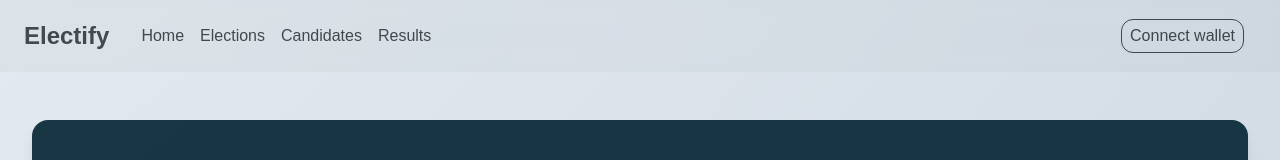
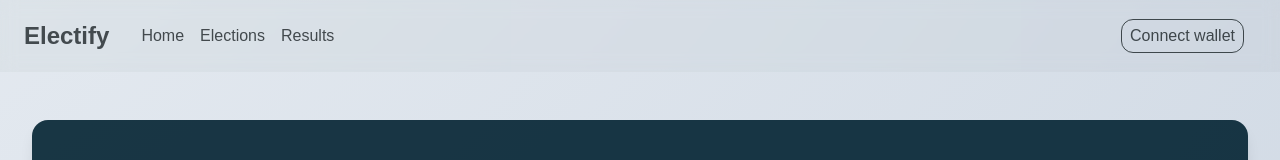
Before and after one commit to iiiulia12/ElectifyUI, a Next.js app: page / in a window 1280 px wide. Shown: the top 160 px of the page. Built offline with nearby package versions, Linux system fonts and the light colour scheme.

Commit message:
fix: remove unused page

```diff
--- a/src/components/header/index.jsx
+++ b/src/components/header/index.jsx
@@ -15,9 +15,6 @@ export const Header = () => (
         <Link href={'/elections'} className={'hover:text-deep-ocean transition-colors'}>
           Elections
         </Link>
-        <Link href={'/candidates'} className={'hover:text-deep-ocean transition-colors'}>
-          Candidates
-        </Link>
         <Link href={'/results'} className={'hover:text-deep-ocean transition-colors'}>
           Results
         </Link>
```
